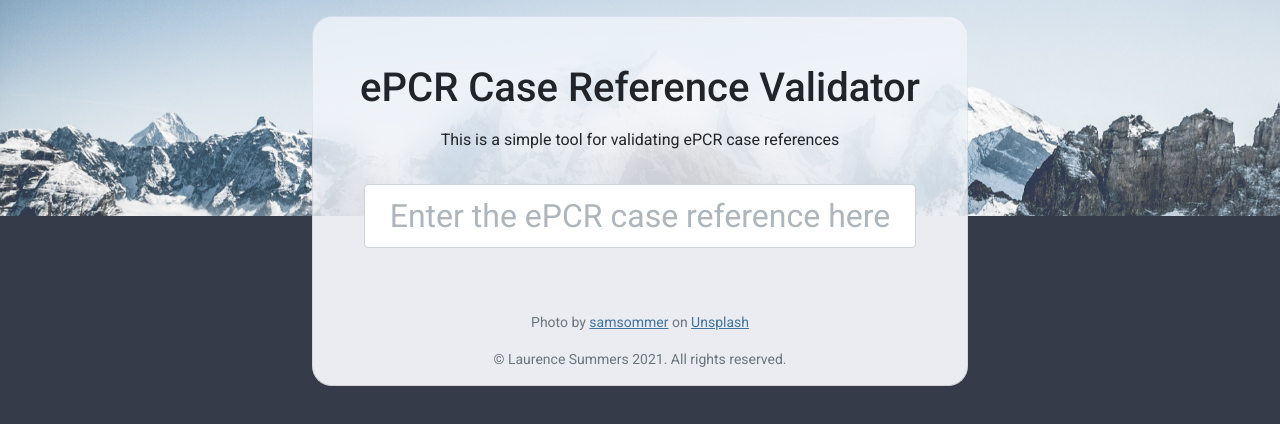
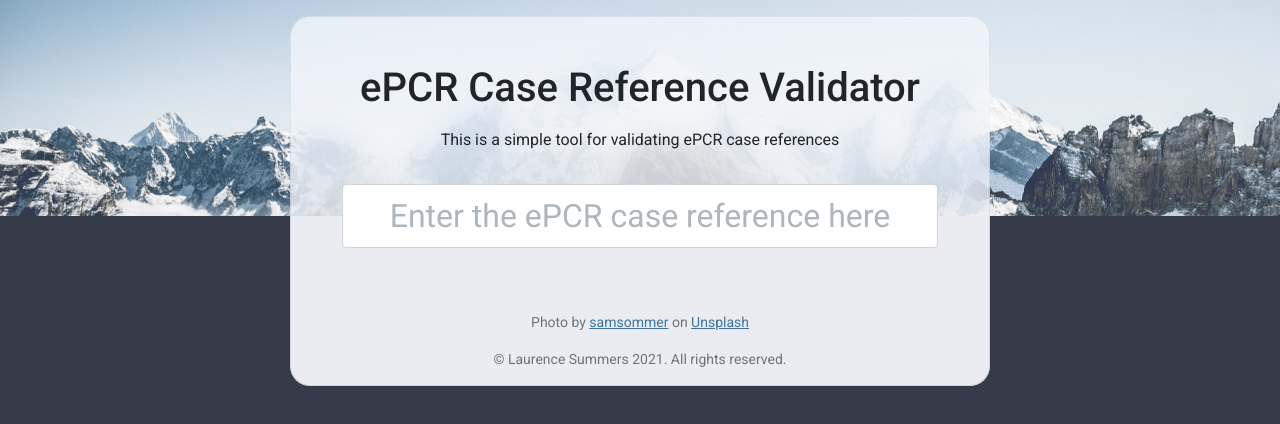
Before and after one commit to laurenceks/epcr-case-reference-validator, a React (Create React App) app: page / in a window 1280 px wide. Shown: the top 424 px of the page. Built offline with nearby package versions, Linux system fonts and the light colour scheme.

Commit message:
Fixed issue where grid container did not expand to max-width, causing sudden increase in width when long reference entered

```diff
--- a/public/style.scss
+++ b/public/style.scss
@@ -29,10 +29,12 @@ html, body {
 div.pageWrap {
   position: relative;
   overflow-x: hidden;
+  grid-template-columns: 100%;
+  grid-template-rows: auto;
 }
 
 div.mainWrap, div.headerBody, div.headerWrap, div.mainWrap {
-  max-width: 720px;
+  max-width: 700px;
 }
 
 div.bg {
--- a/src/components/Header.js
+++ b/src/components/Header.js
@@ -1,6 +1,6 @@
 const Header = props => {
     return (
-        <div className="headerWrap w-100 text-center px-2 px-sm-3 px-md-5 position-relative">
+        <div className="headerWrap w-100 text-center px-2 px-sm-3 px-md-5 mx-auto position-relative">
             <div className="header bg"/>
             <div className="headerWrapBg bg"/>
             <div className="header mx-auto position-relative">
```
Also changed, not shown: public/style.css, 1 other file (tests, documents, lock files or other folders).
